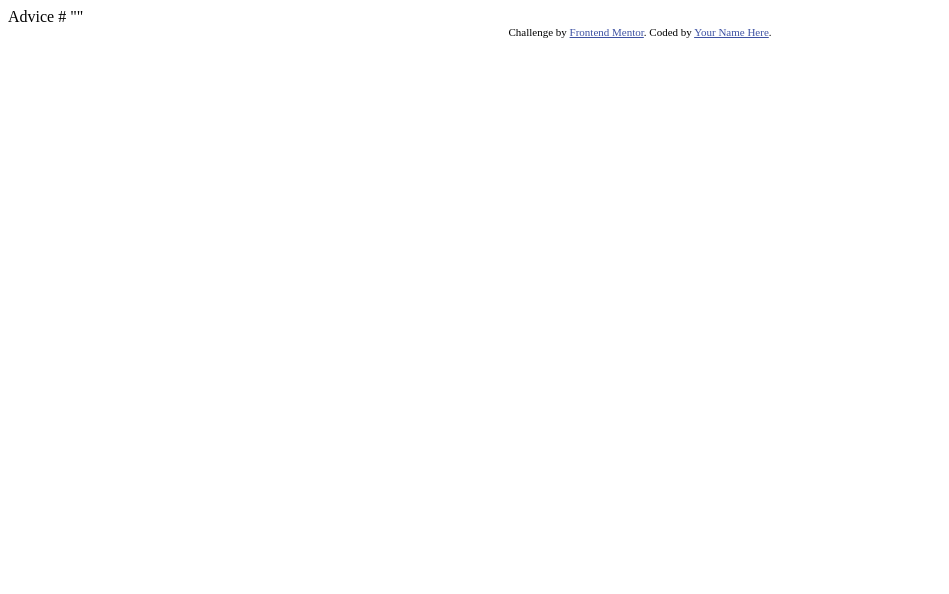
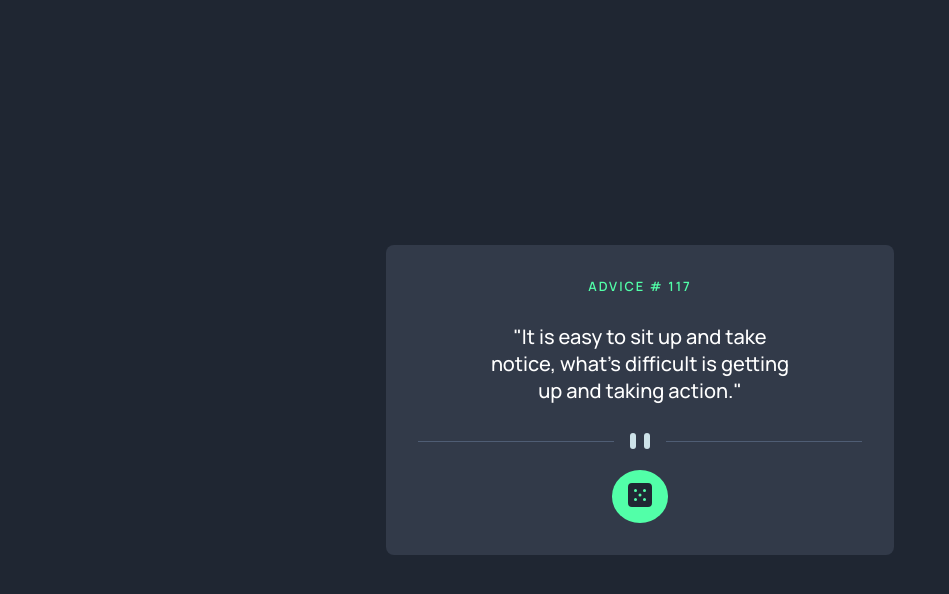
Before and after one commit to romeroortizz/random-quote-generator, a plain HTML site: page index.html in a window 1280 px wide. Shown: the whole page, without its empty margins (0-949 px from the left). Drawn offline with Linux system fonts and the light colour scheme.

Commit message:
UI finished

```diff
--- a/index.html
+++ b/index.html
@@ -5,10 +5,13 @@
   <meta name="viewport" content="width=device-width, initial-scale=1.0"> <!-- displays site properly based on user's device -->
 
   <link rel="icon" type="image/png" sizes="32x32" href="./images/favicon-32x32.png">
-
+  <link rel="stylesheet" href="style.css">
+  <link rel="preconnect" href="https://fonts.googleapis.com">
+  <link rel="preconnect" href="https://fonts.gstatic.com" crossorigin>
+  <link href="https://fonts.googleapis.com/css2?family=Manrope:wght@200..800&family=Roboto:ital,wght@0,100..900;1,100..900&display=swap" rel="stylesheet">
   <title>Frontend Mentor | Advice generator app</title>
 
-  <!-- Feel free to remove these styles or customise in your own stylesheet 👍 -->
+
   <style>
     .attribution { font-size: 11px; text-align: center; }
     .attribution a { color: hsl(228, 45%, 44%); }
@@ -16,13 +19,30 @@
 </head>
 <body>
 
-  Advice #<!-- Advice ID goes here -->
 
-  "<!-- Advice text goes here -->"
 
-  <div class="attribution">
+  <div class="quote-container">
+    <div class="quote-contents">
+      <span class="quoteID">advice # 117</span>
+      <p class="quote-text">"It is easy to sit up and take notice, what's difficult
+        is getting up and taking action."</p>
+      <div class="icon">
+          <img src="./images/pattern-divider-desktop.svg" alt="" srcset="">
+      </div>
+    </div>
+
+    <div class="button-container">
+      <button class="btn">
+        <img src="./images/icon-dice.svg" alt="" srcset="">
+      </button>
+    </div>
+  </div>
+
+
+
+  <!-- <div class="attribution">
     Challenge by <a href="https://www.frontendmentor.io?ref=challenge" target="_blank">Frontend Mentor</a>.
     Coded by <a href="#">Your Name Here</a>.
-  </div>
+  </div> -->
 </body>
 </html>
--- /dev/null
+++ b/style.css
@@ -0,0 +1,58 @@
+body{
+    margin: 0;
+    padding: 0;
+    box-sizing: border-box;
+    width: 100%;
+    height: 100vh;
+    display: grid;
+    place-items: center;
+    font-family: "Manrope", serif;
+    font-weight: 500;
+    background:hsl(218, 23%, 16%) ;
+}
+
+.quote-container{
+    display: flex;
+    min-width: 12.5rem;
+    height: auto;
+    flex-direction: column;
+    align-items: center;
+    justify-content: center;
+    gap: 1rem;
+    background: hsl(217, 19%, 24%);
+    padding: 2rem;
+    color: #fff;
+    border-radius: 0.5rem;
+}
+
+.quote-contents{
+    display: flex;
+    flex-direction: column;
+    align-items: center;
+    gap: 0.5rem;
+}
+.quoteID{
+    font-size: 0.8rem;
+    color:hsl(150, 100%, 66%);
+    font-weight: 600;
+    letter-spacing: 2px;
+    text-transform: uppercase;
+}
+.quote-text{
+    font-size: 1.25rem;
+    text-align: center;
+    width: 25ch;
+}
+
+button{
+    cursor: pointer;
+    background:hsl(150, 100%, 66%);
+    border: none;
+    border-radius:50%;
+    padding: 0.8rem 1rem;
+    transition: 0.3s ease;
+
+}
+button:hover{
+    box-shadow: 0px 0px 15px hsl(150, 100%, 66%) ;
+}
```
Also changed, not shown: 1 other file.
